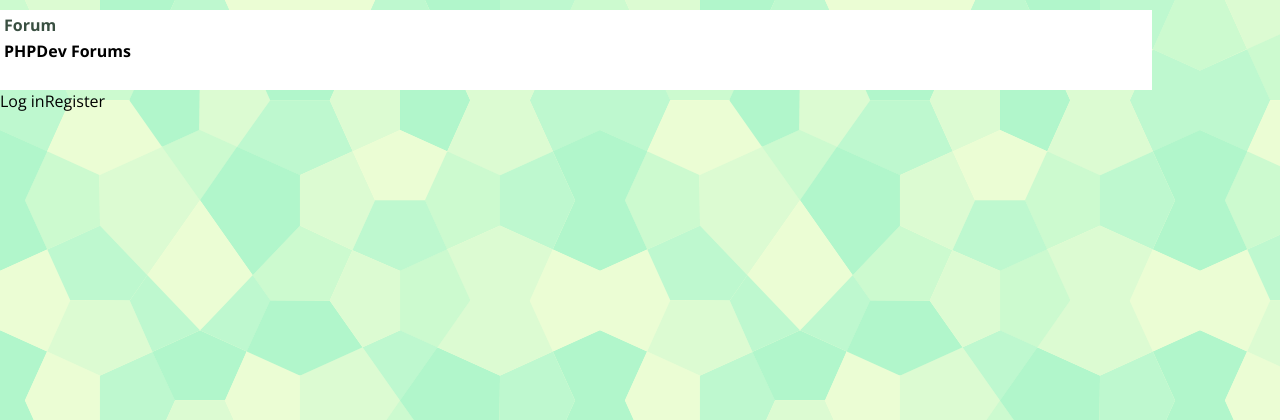
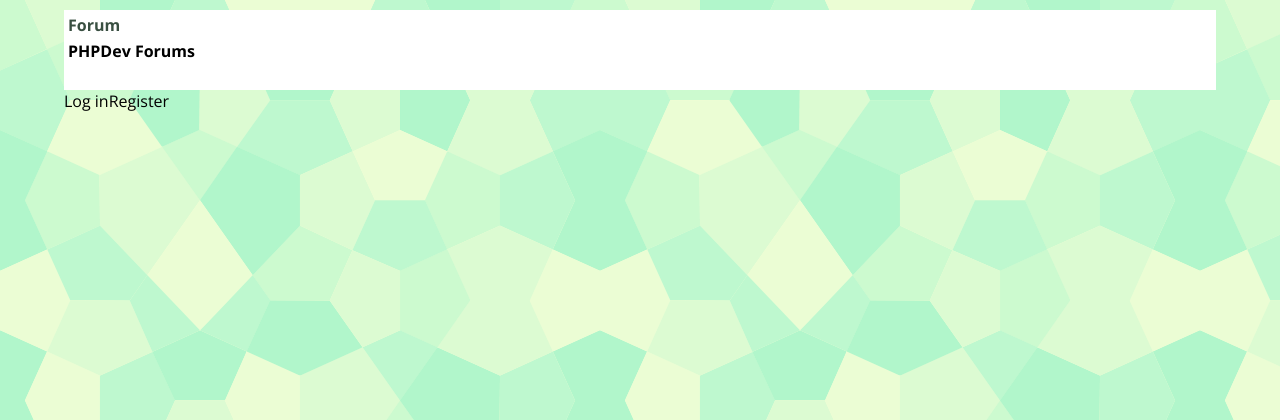
Before and after one commit to DaanvdS/PHPDevForum, a PHP site: page / in a window 1280 px wide. Shown: the top 420 px of the page. Run offline with PHP 8.4, Linux system fonts and the light colour scheme; data that the repository does not hold is empty; some libraries are stand-ins or nearby versions.

Commit message:
Push from Wietze (27 Jan 2015 06:06:23 PM)

```diff
--- a/index.php
+++ b/index.php
@@ -90,6 +90,7 @@ include('dbdisconnect.inc.php');
 		<?php echo "<title>".$title."</title>";?>
 	</head>
 	<body>
+		<div id="container">
 		<div id="header">
 			<a class="hidden-a" href="?p=index">
 					<h1>Forum</h1>
@@ -121,7 +122,7 @@ include('dbdisconnect.inc.php');
 			}
 			?>
 		</div>
-		<div id="container">
+
 			<div id="content">
 				<?php //Include content
 
--- a/styles/style.css
+++ b/styles/style.css
@@ -37,7 +37,7 @@ a, a:visited
 {
 	position: relative;
 	margin: auto;
-	top:50px;
+	top:10px;
 	width: 90%;
 	/* background-color: #C3C3C3; */
 
@@ -49,9 +49,9 @@ a, a:visited
 	position: absolute;
 	background-color:#FFFFFF;
 	left: 0px;
-	top: 10px;
-	height: 80px;
-	width: 90%;
+	top: 0px;
+	height: 60px;
+	width: 100%;
 }
 #title
 {
@@ -70,7 +70,7 @@ a, a:visited
 #content
 {
 	position: absolute;
-	top: 10px;
+	top: 70px;
 	left: 0px;
 	/*min-height:400px;*/
 	width: 100%;
```
